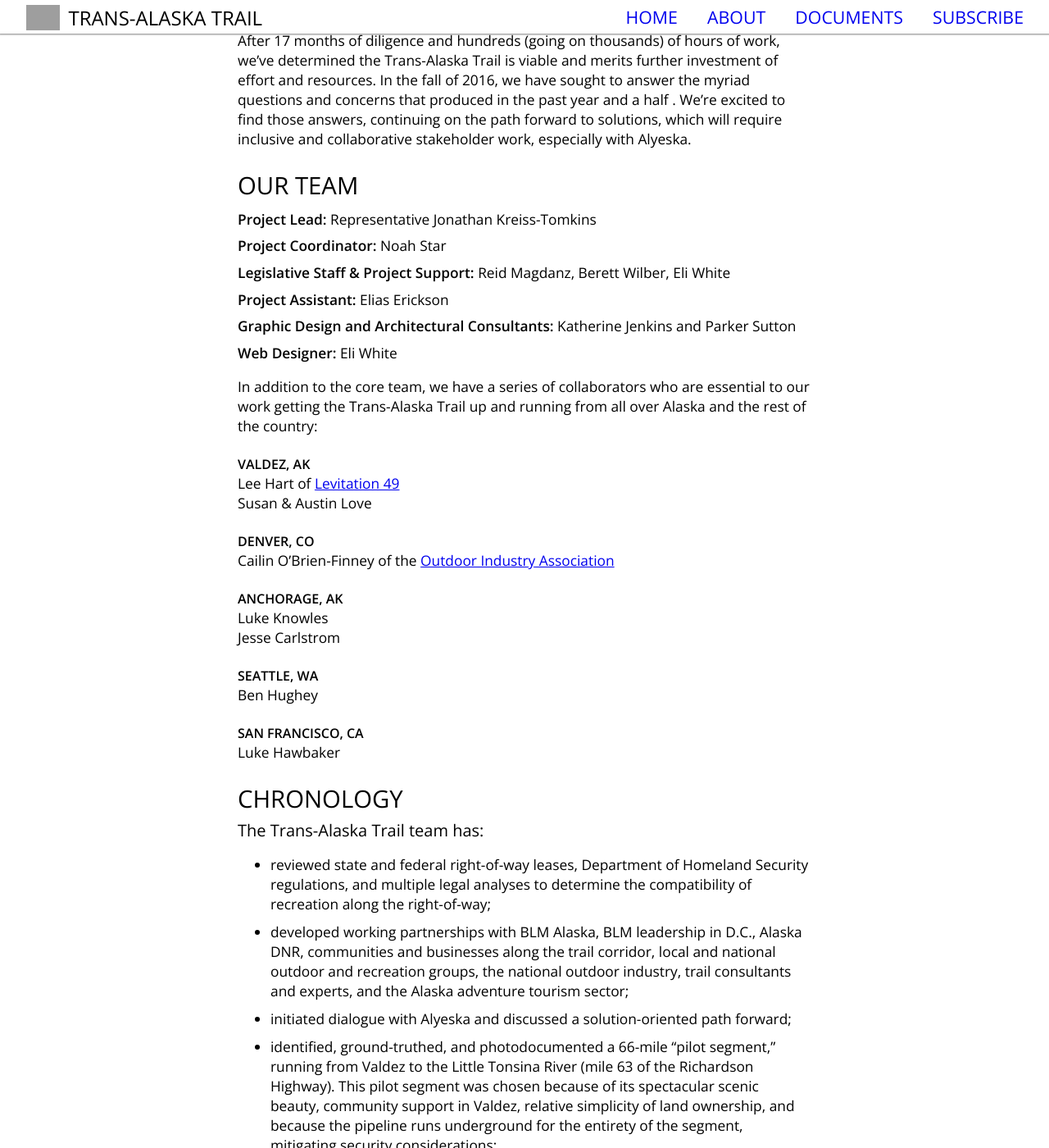
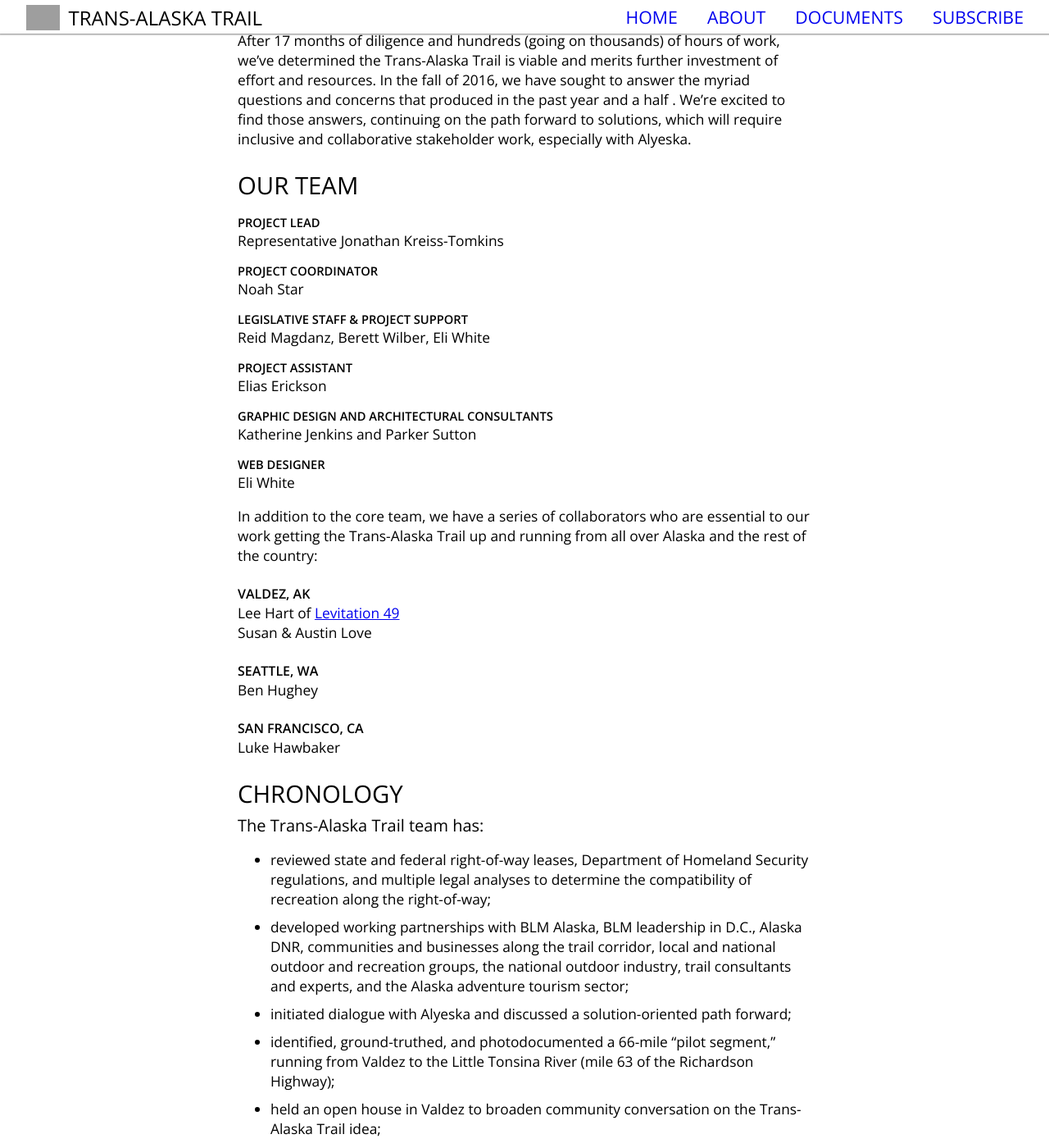
Before and after one commit to javbotero/Trans-Alaska-Trail, a Jekyll site: the page built from about.html, in a window 1280 px wide and 1400 px high, scrolled down 879 px. Shown: the whole window at 82% size. Built offline with Jekyll 4.4.1, drawn with Linux system fonts in a browser that asks for light colours; some of the changed text lies outside the part shown; grey boxes are pictures that could not be loaded.

Commit message:
Update content

```diff
--- a/_sass/_page.scss
+++ b/_sass/_page.scss
@@ -78,21 +78,46 @@
   width: 100%;
 }
 
+//Misc sections
+
+
+
+
+.team-position{
+  margin: 15px 0px;
+
+  h3{
+    font-size: 11pt;
+    margin: 0;
+    font-weight: bold;
+    text-transform: uppercase;
+    text-align: left;
+  }
+
+  p{
+    margin: 0;
+  }
+
+}
+
 .collab-loc{
   margin: 1.5em 0px;
 
-  h1{
-    font-size: 1em;
+  h3{
+    font-size: 12pt;
     margin: 0;
     font-weight: bold;
     text-transform: uppercase;
+    text-align: left;
   }
 
   p{
-      margin: 0;
+    margin: 0;
   }
 
 }
+
+
 
 @include media-query($on-laptop) {
   h1{
--- a/about.html
+++ b/about.html
@@ -29,13 +29,38 @@ half . We’re excited to find those answers,  continuing on the path forward to
 solutions,  which will require inclusive and collaborative stakeholder work,
 especially with Alyeska.</p>
 
+
 <h2>Our Team</h2>
-<p style="margin: 0.5em 0px;"><b>Project Lead:</b> Representative Jonathan Kreiss-Tomkins</p>
-<p style="margin: 0.5em 0px;"><b>Project Coordinator:</b> Noah Star</p>
-<p style="margin: 0.5em 0px;"><b>Legislative Staff &amp; Project Support:</b> Reid Magdanz, Berett Wilber, Eli White</p>
-<p style="margin: 0.5em 0px;"><b>Project Assistant:</b> Elias Erickson</p>
-<p style="margin: 0.5em 0px;"><b>Graphic Design and Architectural Consultants:</b> Katherine Jenkins and Parker Sutton</p>
-<p style="margin: 0.5em 0px;"><b>Web Designer: </b> Eli White</p>
+<div class="team-position">
+  <h3>Project Lead</h3>
+  <p>Representative Jonathan Kreiss-Tomkins</p>
+</div>
+
+<div class="team-position">
+  <h3>Project Coordinator</h3>
+  <p>Noah Star</p>
+</div>
+
+<div class="team-position">
+  <h3>Legislative Staff &amp; Project Support</h3>
+  <p>Reid Magdanz, Berett Wilber, Eli White</p>
+</div>
+
+<div class="team-position">
+  <h3>Project Assistant</h3>
+  <p>Elias Erickson</p>
+</div>
+
+<div class="team-position">
+  <h3>Graphic Design and Architectural Consultants</h3>
+  <p>Katherine Jenkins and Parker Sutton</p>
+</div>
+
+<div class="team-position">
+  <h3>Web Designer</h3>
+  <p>Eli White</p>
+</div>
+
 
 <p>
   In addition to the core team, we have a series of collaborators who are
@@ -44,29 +69,18 @@ especially with Alyeska.</p>
 </p>
 
 <div class="collab-loc">
-  <h1>Valdez, AK</h1>
+  <h3>Valdez, AK</h3>
   <p>Lee Hart of <a href="http://www.levitation49.org/">Levitation 49</a></p>
   <p>Susan &amp; Austin Love</p>
 </div>
 
 <div class="collab-loc">
-  <h1>Denver, CO</h1>
-  <p>Cailin O’Brien-Finney of the <a href="https://outdoorindustry.org/">Outdoor Industry Association</a></p>
-</div>
-
-<div class="collab-loc">
-  <h1>Anchorage, AK</h1>
-  <p>Luke Knowles</p>
-  <p>Jesse Carlstrom</p>
-</div>
-
-<div class="collab-loc">
-  <h1>Seattle, WA</h1>
+  <h3>Seattle, WA</h3>
   <p>Ben Hughey</p>
 </div>
 
 <div class="collab-loc">
-  <h1>San Francisco, CA</h1>
+  <h3>San Francisco, CA</h3>
   <p>Luke Hawbaker</p>
 </div>
 
@@ -91,34 +105,25 @@ and experts, and the Alaska adventure tourism sector;
   <li>
     identified, ground-truthed, and photodocumented a 66-mile “pilot segment,”
 running from Valdez to the Little Tonsina River (mile 63 of the Richardson
-Highway). This pilot segment was chosen because of its spectacular scenic
-beauty, community support in Valdez, relative simplicity of land ownership, and
-because the pipeline runs underground for the entirety of the segment,
-mitigating security considerations;
-  </li>
-  <li>
-    identified capital improvements for sections of the Valdez-to-Little Tonsina
-pilot segment where the route is discontinuous (e.g., two large river
-crossings), and, working with trail consultants, estimated the cost of those
-capital improvements;
+Highway);
   </li>
   <li>
     held an open house in Valdez to broaden community conversation on the
-Trans-Alaska Trail idea.
+Trans-Alaska Trail idea;
   </li>
   <li>
-    Attended the <a href="http://www.adventuretravel.biz/events/summit/alaska-2016/">
+    attended the <a href="http://www.adventuretravel.biz/events/summit/alaska-2016/">
       Adventure Travel Association World Summit</a> in Anchorage and
     <a href="https://outdoorindustry.org/events/rendezvous/">Outdoor Industry
-      Association Rendezvous</a> in Denver.
+      Association Rendezvous</a> in Denver;
   </li>
   <li>
-    Convened a group of relevant stakeholders of eventual land managers to work
-    in collaboration on the path forward for the Trans-Alaska Trail.
+    convened a group of relevant stakeholders of eventual land managers to work
+    in collaboration on the path forward for the Trans-Alaska Trail;
   </li>
   <li>
-    Built roadmaps to understand the federal and state permitting process to
-    make the Trans-Alaska Trail publicly accessible.
+    built roadmaps to understand the federal and state permitting process to
+    make the Trans-Alaska Trail publicly accessible;
   </li>
 
 
```
Also changed, not shown: 2 other files.
